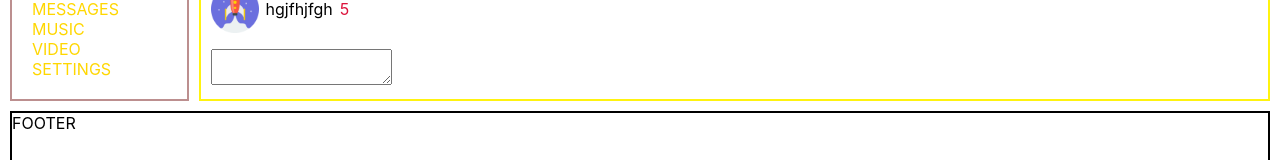
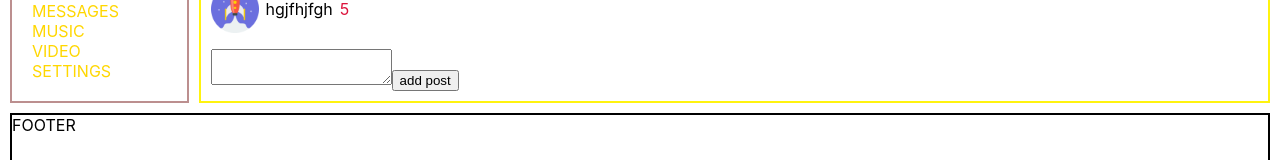
Before and after one commit to hrsk/samurai-way, a React (Create React App) app: page /profile in a window 1280 px wide. Shown: the part 1209-1369 px from the top of the page. Built offline with nearby package versions, Linux system fonts and the light colour scheme.

Commit message:
createRef, onClick, addPost callback, props

```diff
--- a/src/App.tsx
+++ b/src/App.tsx
@@ -3,7 +3,7 @@ import { Content } from './components/content/Content';
 import { Footer } from './components/footer/Footer';
 import { Header } from './components/header/Header';
 import { Navbar } from './components/navbar/Navbar';
-import { AppStateType } from './state/state';
+import { AppStateType, addPost } from './state/state';
 
 type PropsType = {
   state: AppStateType
@@ -18,7 +18,7 @@ export const App = (props: PropsType) => {
     <div className={"app-wrapper"}>
       <Header />
       <Navbar arrayNavbarItems={props.state.navbar.navbarItems} />
-      <Content profilePage={props.state.profilePage} messagesPage={props.state.messagesPage} />
+      <Content profilePage={props.state.profilePage} messagesPage={props.state.messagesPage} addPost={addPost} />
       <Footer />
     </div>
   );
--- a/src/components/content/Content.tsx
+++ b/src/components/content/Content.tsx
@@ -7,12 +7,13 @@ import style from "./Content.module.css"
 type PropsType = {
     profilePage: ProfilePageType
     messagesPage: MessagesPageType
+    addPost: (value: string) => void
 }
 
 export const Content = (props: PropsType) => {
     return (
         <div className={style.contentWrapper}>
-            <Route exact path={'/profile'} component={() => <Profile posts={props.profilePage.posts} />} />
+            <Route exact path={'/profile'} component={() => <Profile posts={props.profilePage.posts} addPost={props.addPost} />} />
             <Route exact path={'/messages'} component={() => <Dialogs dialogs={props.messagesPage.dialogs}
                 messages={props.messagesPage.messages} />} />
         </div>
--- a/src/components/profile/Profile.tsx
+++ b/src/components/profile/Profile.tsx
@@ -4,6 +4,7 @@ import { PostType } from "../../state/state";
 
 type PropsType = {
     posts: PostType[]
+    addPost: (value: string) => void
 }
 
 export const Profile = (props: PropsType) => {
@@ -11,7 +12,7 @@ export const Profile = (props: PropsType) => {
         <>
             PROFILE
             <img style={{ width: "100%" }} src={bg} alt='background' />
-            <Posts posts={props.posts} />
+            <Posts posts={props.posts} addPost={props.addPost} />
         </>
     );
 };
--- a/src/components/profile/posts/Posts.tsx
+++ b/src/components/profile/posts/Posts.tsx
@@ -1,18 +1,29 @@
+import { createRef } from "react";
 import { PostType } from "../../../state/state";
 import { Post } from "./post/Post";
 
 type PropsType = {
     posts: PostType[]
+    addPost: (value: string) => void
 }
 
 export const Posts = (props: PropsType) => {
 
     const posts = props.posts.map(post => <Post key={post.id} post={post} />)
 
+    const postText = createRef<HTMLTextAreaElement>();
+
+    const addPost = () => {
+        if (postText.current) {
+            props.addPost(postText.current?.value)
+        }
+    }
+
     return (
         <div>
             {posts}
-            <textarea />
+            <textarea ref={postText} />
+            <button onClick={addPost}>add post</button>
         </div>
     );
 }
--- a/src/state/state.ts
+++ b/src/state/state.ts
@@ -37,6 +37,16 @@ export const state: AppStateType = {
     },
 }
 
+export const addPost = (value: string) => {
+    const newPost: PostType = {
+        id: 6,
+        text: value,
+        likesCount: 0,
+    }
+    state.profilePage.posts.push(newPost)
+    console.log(state.profilePage.posts)
+}
+
 export type AppStateType = {
     navbar: NavbarType
     messagesPage: MessagesPageType
```
